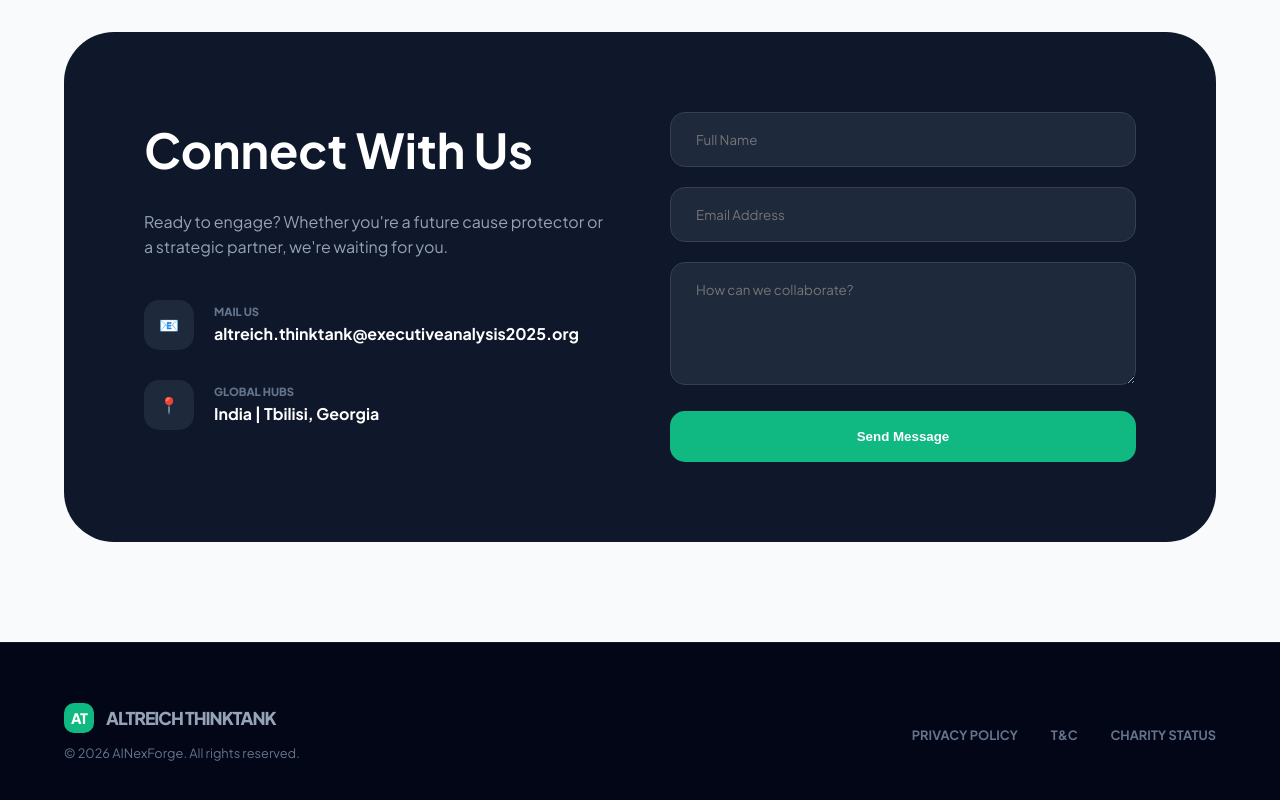
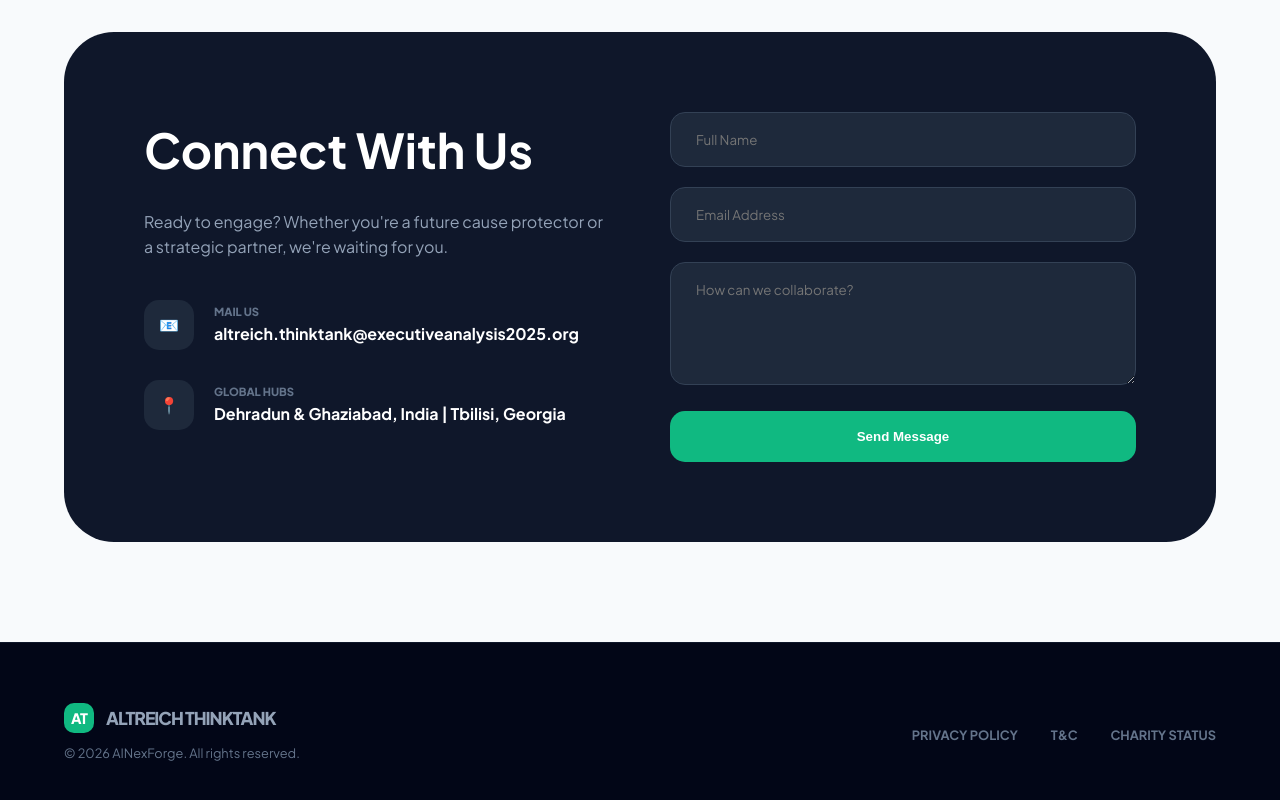
Before and after one commit to palhemendra1/at, a plain HTML site: page index.html in a window 1280 px wide. Shown: the part 2749-3549 px from the top of the page. Drawn offline with Linux system fonts and the light colour scheme.

Commit message:
Update index.html

```diff
--- a/index.html
+++ b/index.html
@@ -643,7 +643,7 @@
                         <div class="c-icon">📍</div>
                         <div>
                             <div style="font-size: 0.7rem; text-transform: uppercase; font-weight: 800; color: #64748b;">Global Hubs</div>
-                            <div style="font-weight: 600;">India | Tbilisi, Georgia</div>
+                            <div style="font-weight: 600;">Dehradun & Ghaziabad, India | Tbilisi, Georgia</div>
                         </div>
                     </div>
                 </div>
```
